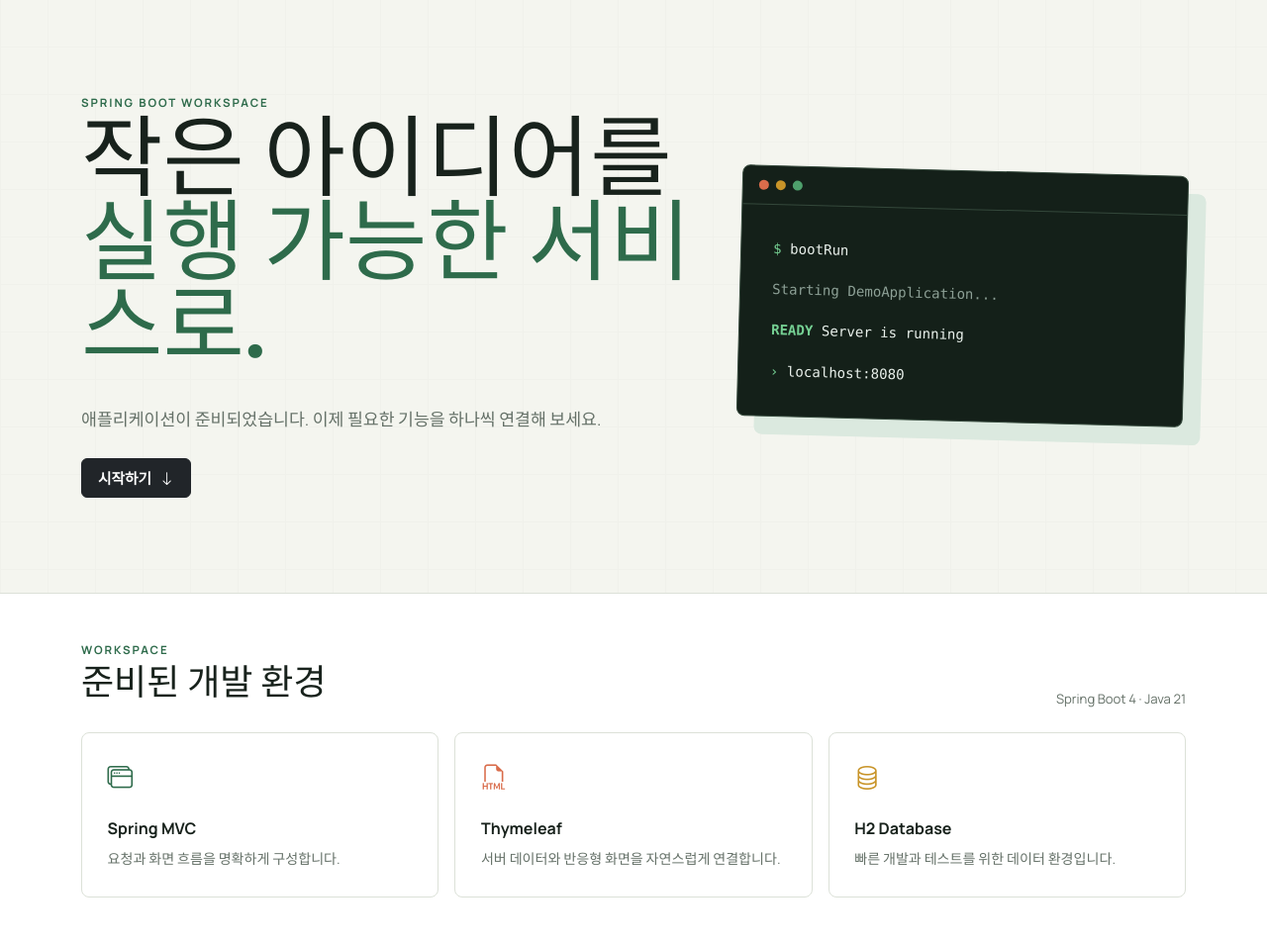
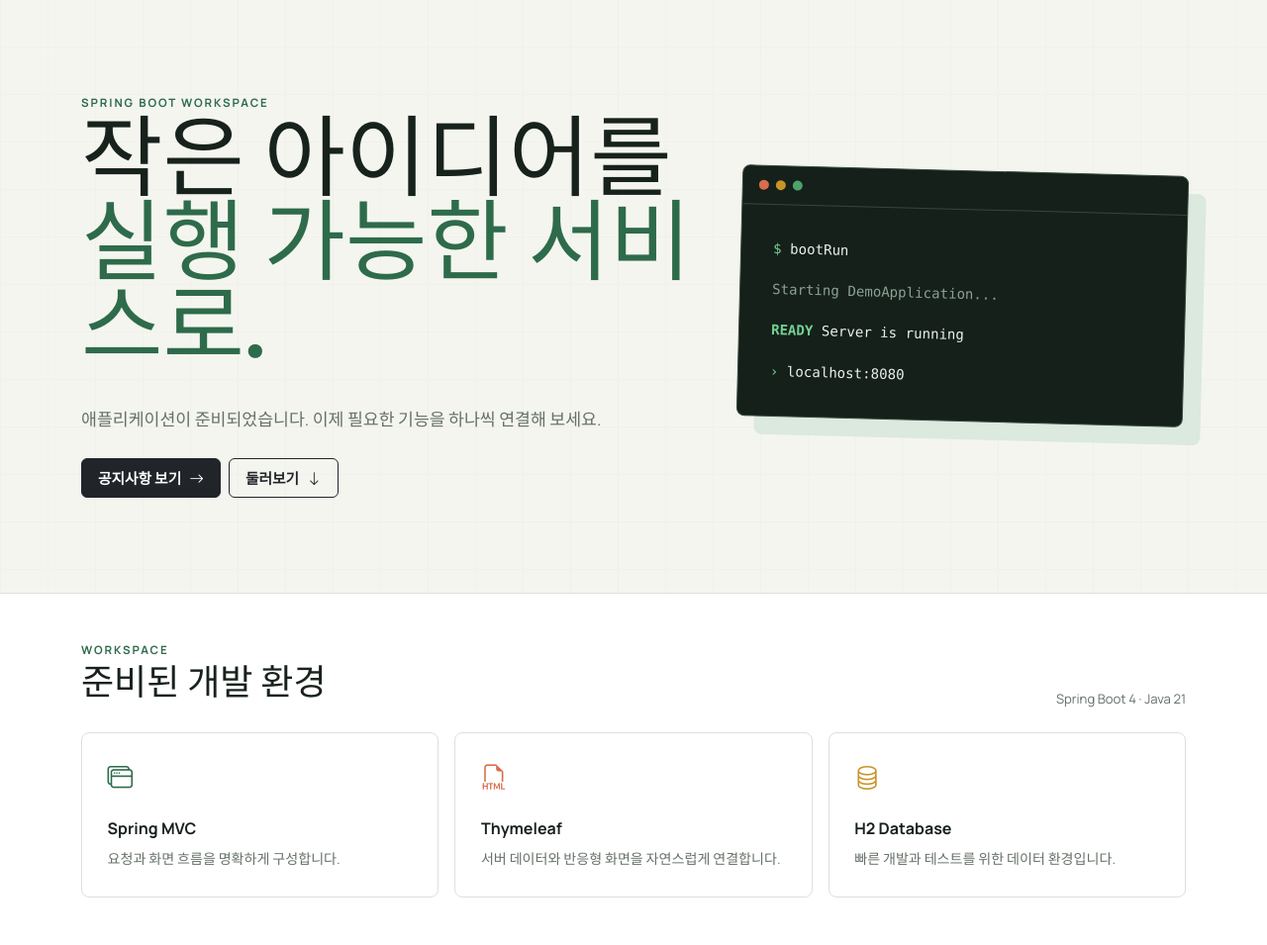
Before and after one commit to blueskii/demo, a Spring Boot app: page / in a window 1280 px wide. Shown: the part 66-1021 px from the top of the page at 99% size. Run offline with Spring Boot 4, Linux system fonts and the light colour scheme.

Commit message:
Link notice board from home
Co-authored-by: blueskii <1872079+blueskii@users.noreply.github.com>

```diff
--- a/src/main/resources/templates/home.html
+++ b/src/main/resources/templates/home.html
@@ -31,9 +31,14 @@
 						<p class="eyebrow mb-3">SPRING BOOT WORKSPACE</p>
 						<h1 class="hero-title mb-4">작은 아이디어를<br><span>실행 가능한 서비스로.</span></h1>
 						<p class="hero-copy mb-4">애플리케이션이 준비되었습니다. 이제 필요한 기능을 하나씩 연결해 보세요.</p>
-						<a class="btn btn-dark btn-lg d-inline-flex align-items-center gap-2" href="#workspace">
-							시작하기 <i class="bi bi-arrow-down" aria-hidden="true"></i>
-						</a>
+						<div class="d-flex flex-wrap gap-2">
+							<a class="btn btn-dark btn-lg d-inline-flex align-items-center gap-2" th:href="@{/notice}">
+								공지사항 보기 <i class="bi bi-arrow-right" aria-hidden="true"></i>
+							</a>
+							<a class="btn btn-outline-dark btn-lg d-inline-flex align-items-center gap-2" href="#workspace">
+								둘러보기 <i class="bi bi-arrow-down" aria-hidden="true"></i>
+							</a>
+						</div>
 					</div>
 					<div class="col-lg-5">
 						<div class="terminal-panel" aria-label="애플리케이션 상태">
```
